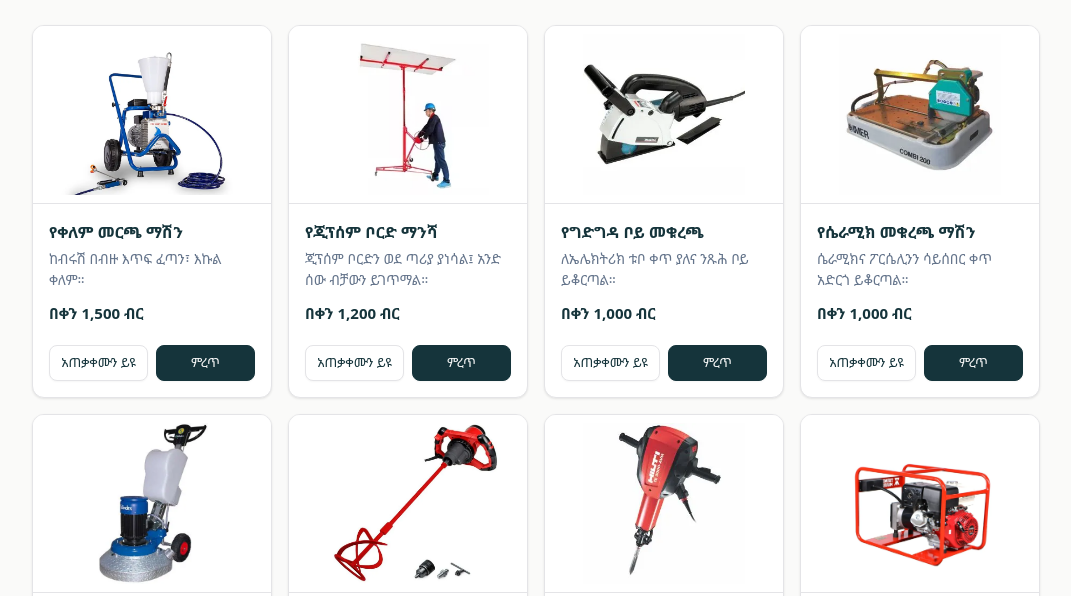
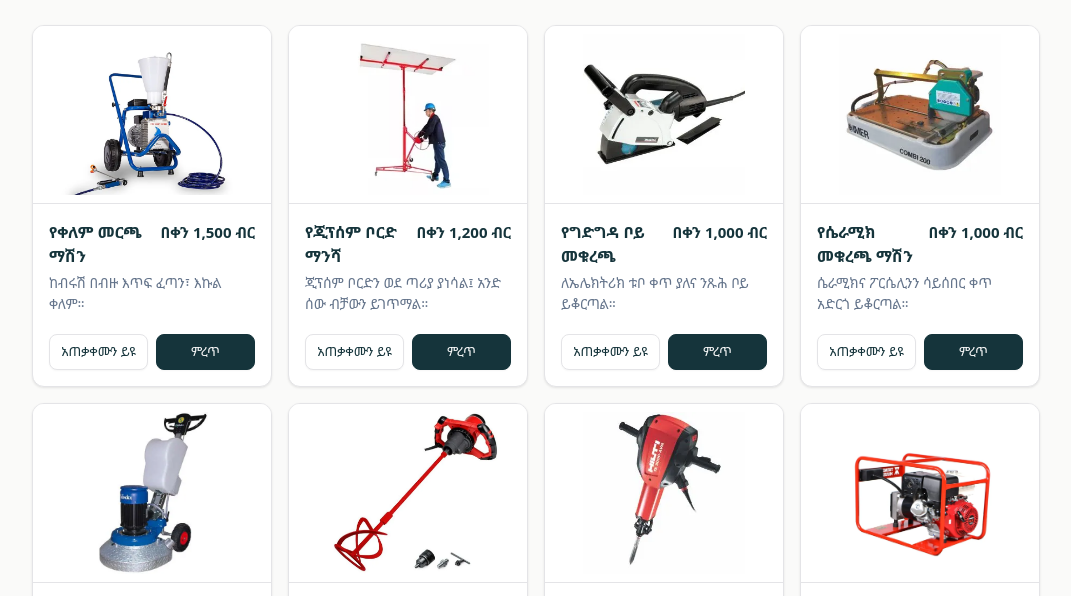
Before and after one commit to y123hak/muya-kiray, a plain HTML site: page index.html in a window 1280 px wide. Shown: the part 201-797 px from the top of the page, without its empty margins (104-1175 px from the left). Drawn offline with Linux system fonts and the light colour scheme.

Commit message:
Price beside title, bold
Co-Authored-By: Claude Opus 5.5 <noreply@anthropic.com>

```diff
--- a/index.html
+++ b/index.html
@@ -31,9 +31,11 @@ section{margin-bottom:40px}
 .pic{position:relative;aspect-ratio:4/3;background:#f4f4f5;border-bottom:1px solid var(--border);display:flex;align-items:center;justify-content:center;font-size:14px;color:var(--muted);text-align:center;padding:12px}
 .pic img{position:absolute;inset:0;width:100%;height:100%;object-fit:contain;background:#fff;padding:8px;display:block}
 .body{padding:16px;display:flex;flex-direction:column;gap:4px;flex:1}
-.body h3{font-size:16px;font-weight:600}
+.top{display:flex;justify-content:space-between;align-items:baseline;gap:8px}
+.body h3{font-size:16px;font-weight:700}
 .body p{font-size:14px;color:var(--muted)}
-.price{font-size:15px;font-weight:600;margin:8px 0 16px}
+.price{font-size:15px;font-weight:700;white-space:nowrap}
+.body p{margin-bottom:16px}
 .two{margin-top:auto;display:grid;grid-template-columns:1fr 1fr;gap:8px}
 .two .btn{padding:0 8px;font-size:13px}
 #cart{position:fixed;left:16px;right:16px;bottom:16px;max-width:480px;margin:0 auto;display:none;justify-content:space-between;align-items:center;gap:12px;background:var(--card);border:1px solid var(--border);padding:10px 10px 10px 16px;border-radius:12px;box-shadow:0 10px 25px rgba(0,0,0,.12);font-size:14px;font-weight:500}
@@ -92,9 +94,8 @@ document.getElementById("cards").innerHTML = tools.map(([img,cat,name,line,price
  <div class="card">
   <div class="pic">${name}<img src="images/${img}.webp" alt="${name}" loading="lazy" onerror="this.remove()"></div>
   <div class="body">
-   <h3>${name}</h3>
+   <div class="top"><h3>${name}</h3><span class="price">በቀን ${price} ብር</span></div>
    <p>${line}</p>
-   <div class="price">በቀን ${price} ብር</div>
    <div class="two">
     <a class="btn" href="https://www.youtube.com/results?search_query=${encodeURIComponent(en + " how to use")}" target="_blank">አጠቃቀሙን ይዩ</a>
     <button class="btn btn-main" onclick="add(this,'${name}','${en}')">ምረጥ</button>
```
